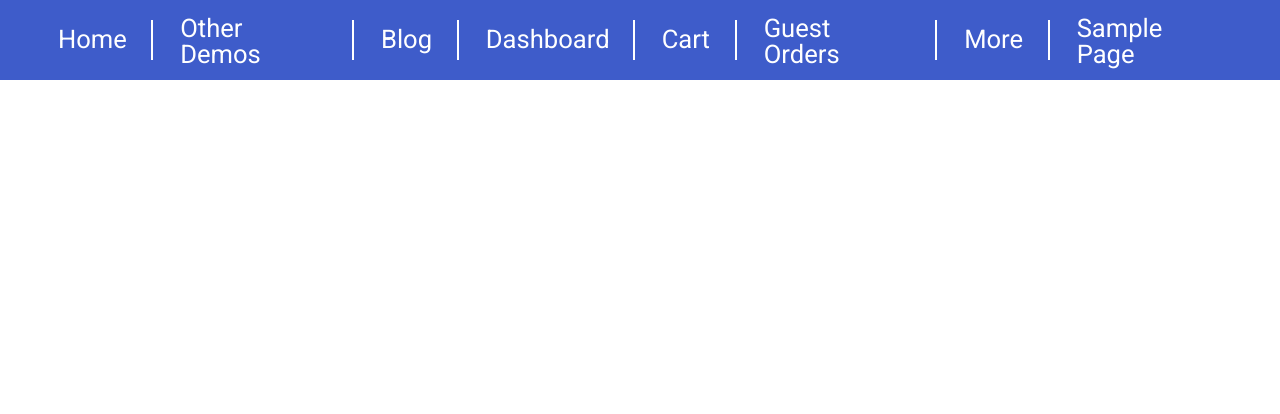
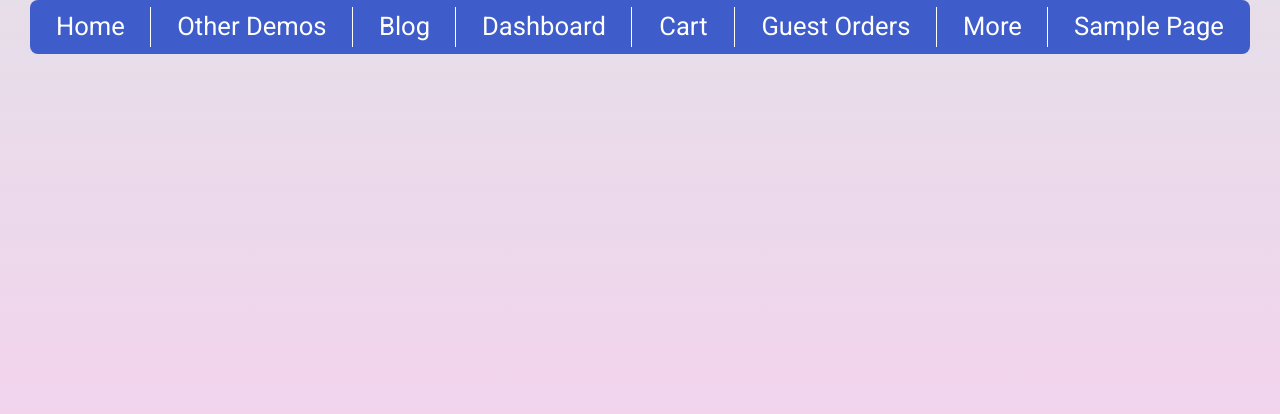
Before and after one commit to macthieuminh/f8-zoom-day-5, a plain HTML site: page menu-enhanced.html in a window 1280 px wide. Drawn offline with Linux system fonts and the light colour scheme.

Commit message:
change menu

```diff
--- a/css/style.css
+++ b/css/style.css
@@ -45,11 +45,17 @@ body {
     text-decoration: none;
 }
 /* Menu */
+.menu-background {
+    min-height: 100vh;
+    background-image: linear-gradient(to top, #fdcbf1 0%, #fdcbf1 1%, #e6dee9 100%);
+}
 .menu-wrapper {
     font-family: "Roboto", sans-serif;
-
     display: flex;
-    padding: 0 30px;
+    flex: 1;
+    justify-content: space-between;
+    border-radius: 8px;
+    margin: 0 30px;
 
     color: #fff;
     background: #3e5cca;
@@ -59,29 +65,29 @@ body {
 .menu-item {
     position: relative;
     display: flex;
+    flex: 1;
     align-items: center;
-    height: 80px;
-    min-width: 100px;
     box-shadow: 0px 5px 10px rgba(3e5cca, 40%);
     border-radius: 8px;
-    border-bottom: 4px solid lighten(gray, 70%);
-    padding: 4px;
+    padding: 2px;
     transition: all 0.3s;
+}
+.menu-item:nth-child(2),
+.menu-item:nth-child(6),
+.menu-item:nth-child(8) {
+    flex-grow: 2;
 }
 .menu-item:hover {
     color: #000;
     background-color: #fff;
     box-shadow: 0px 15px 25px -5px rgba(#3e5cca, 40%);
-    transform: scale(1.03);
-    padding-left: 16px;
 }
 
 .menu-item:first-child::before,
 .menu-item:last-child::after {
     display: none;
 }
-.menu-item::after,
-.menu-item::before {
+.menu-item::after {
     content: "";
     display: block;
     position: absolute;
@@ -89,11 +95,7 @@ body {
     height: 40px;
     background-color: #fff;
 }
-.menu-item::before {
-    left: 0;
-    top: 50%;
-    translate: 0 -50%;
-}
+
 .menu-item::after {
     right: 0;
     top: 50%;
@@ -102,12 +104,11 @@ body {
 .menu-item:hover.menu-item::before {
     display: block;
     content: "\16ED";
-    translate: 20px -12px;
+    translate: 20px 0;
     color: #3e5cca;
 }
 .menu-item-link {
     cursor: pointer;
-    display: block;
     margin: auto;
     font-size: 1.6rem;
     padding: 12px 24px;
--- a/menu-enhanced.html
+++ b/menu-enhanced.html
@@ -16,6 +16,7 @@
     </head>
     <body>
         <body>
+            <div class="menu-background">
                 <ul class="menu-wrapper">
                     <li class="menu-item">
                         <a class="menu-item-link">Home</a>
@@ -42,6 +43,7 @@
                         <a class="menu-item-link">Sample Page</a>
                     </li>
                 </ul>
+            </div>
         </body>
     </body>
 </html>
```
Lines whose indentation alone changed are shown as unchanged.
